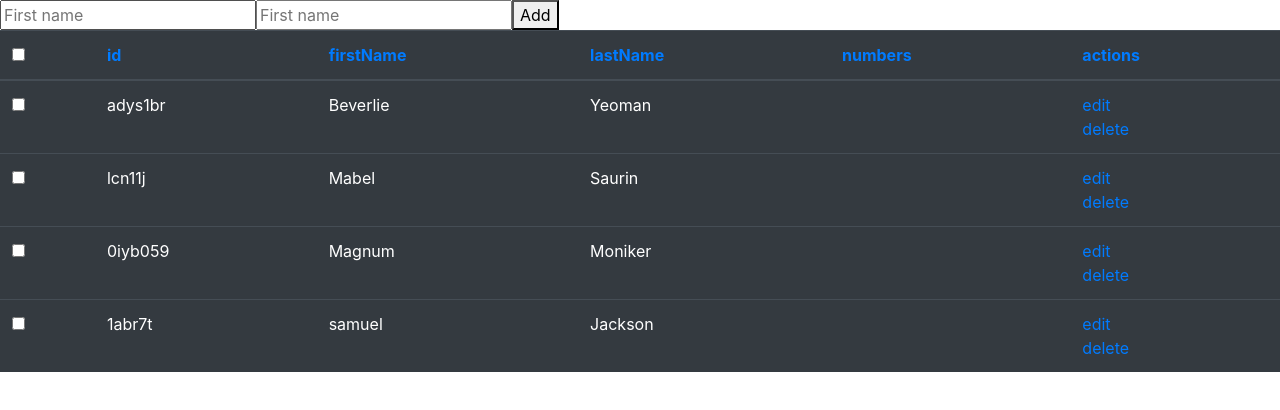
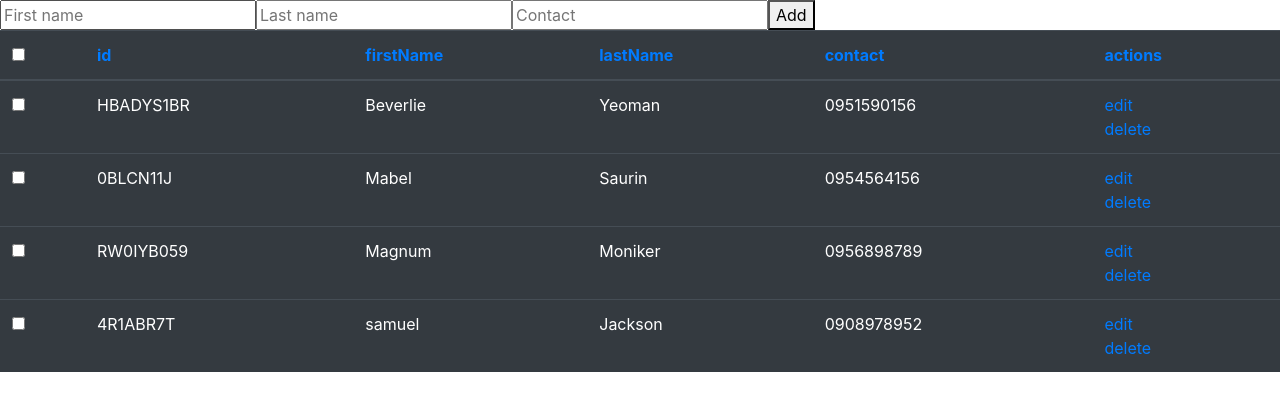
Before and after one commit to Miselrkba/react-reusable-searchable-crud-table, a React (Create React App) app: page / in a window 1280 px wide. Shown: the top 410 px of the page. Built offline with nearby package versions, Linux system fonts and the light colour scheme.

Commit message:
added contact inputField

```diff
--- a/src/components/Table.js
+++ b/src/components/Table.js
@@ -7,6 +7,7 @@ const Table = () => {
     id: createId(),
     firstName: "",
     lastName: "",
+    contact: "",
   };
 
   const [tableData, setTableData] = useState(employ.data);
@@ -33,7 +34,7 @@ const Table = () => {
     "id",
     "firstName",
     "lastName",
-    "numbers",
+    "contact",
     "actions",
   ];
 
@@ -53,7 +54,7 @@ const Table = () => {
         <td>{data.id}</td>
         <td>{data.firstName}</td>
         <td>{data.lastName}</td>
-        <td>{data.numbers}</td>
+        <td>{data.contact}</td>
         <td>
           <a href="/#" onClick={() => handleEdit(data.id)}>
             edit
@@ -81,6 +82,7 @@ const Table = () => {
       id: id,
       firstName: user.firstName,
       lastName: user.lastName,
+      contact: user.contact,
     };
     setTableData([...tableData, newUser]);
     setUser(initialFormState);
@@ -112,10 +114,17 @@ const Table = () => {
         />
         <input
           type="text"
-          placeholder="First name"
+          placeholder="Last name"
           name="lastName"
           onChange={handleChange}
           value={user.lastName}
+        />
+        <input
+          type="text"
+          placeholder="Contact"
+          name="contact"
+          onChange={handleChange}
+          value={user.contact}
         />
         <button>{edit ? "Edit" : "Add"}</button>
       </form>
@@ -123,7 +132,15 @@ const Table = () => {
         <thead>
           <tr>{generateHeaders}</tr>
         </thead>
-        <tbody>{generateData}</tbody>
+        <tbody>
+          {tableData.length < 1 ? (
+            <tr>
+              <td>No users</td>
+            </tr>
+          ) : (
+            generateData
+          )}
+        </tbody>
       </table>
     </div>
   );
--- a/src/employ.json
+++ b/src/employ.json
@@ -8,7 +8,7 @@
       "lastName": "Yeoman",
       "email": "byeoman0@google.it",
       "gender": "Female",
-      "contact": "15"
+      "contact": "0951590156"
     },
     {
       "id": 2,
@@ -16,7 +16,7 @@
       "lastName": "Saurin",
       "email": "msaurin1@facebook.com",
       "gender": "Female",
-      "contact": "19"
+      "contact": "0954564156"
     },
     {
       "id": 3,
@@ -24,7 +24,7 @@
       "lastName": "Moniker",
       "email": "mmoniker2@geocities.com",
       "gender": "Male",
-      "contact": "52"
+      "contact": "0956898789"
     },
     {
       "id": 4,
@@ -32,7 +32,7 @@
       "lastName": "Jackson",
       "email": "samuel2@geocities.com",
       "gender": "Male",
-      "contact": "35"
+      "contact": "0908978952"
     }
   ]
 }
--- a/src/helpers/helpers.js
+++ b/src/helpers/helpers.js
@@ -1,2 +1 @@
-export let createId = () => Math.random().toString(36).substring(6);
-console.log(createId());
+export let createId = () => Math.random().toString(36).substring(4).toUpperCase();
```
Also changed, not shown: 1 other file (tests, documents, lock files or other folders).
